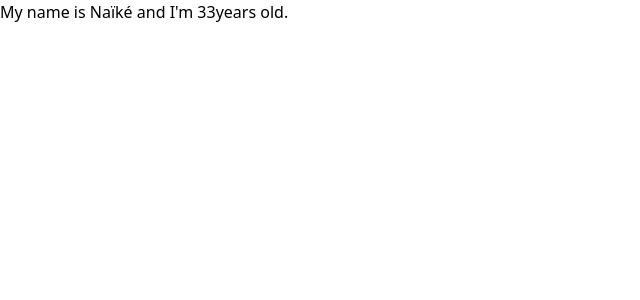
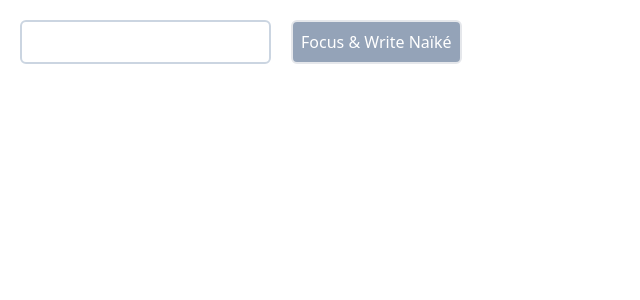
Before and after one commit to naike-drame-codelab/react-intro, a React (Create React App) app: page / in a window 1280 px wide. Shown: the top 300 px of the page, without its empty margins (0-640 px from the left). Built offline with nearby package versions, Linux system fonts and the light colour scheme.

Commit message:
custom hooks

```diff
--- a/src/App.js
+++ b/src/App.js
@@ -1,163 +1,248 @@
-/*
-//Import Components
-import Add from "./components/Add";
-import Greetings from "./components/Greetings";
-import Expressions from "./components/Expressions";
-import Users from "./components/Users";
-import Password from "./components/Password";
-import Cart from "./components/ShopCart";
-import List from "./components/List";
-import { GiBatMask } from "react-icons/gi";
-import Button from "./components/Button";
-import Counter from "./components/Counter";
-import Change from "./components/ChangeName";
-*/
+// /*
+// //Import Components
+// import Add from "./components/Add";
+// import Greetings from "./components/Greetings";
+// import Expressions from "./components/Expressions";
+// import Users from "./components/Users";
+// import Password from "./components/Password";
+// import Cart from "./components/ShopCart";
+// import List from "./components/List";
+// import { GiBatMask } from "react-icons/gi";
+// import Button from "./components/Button";
+// import Counter from "./components/Counter";
+// import Change from "./components/ChangeName";
+// */
 
-/*Fragments
-For some layouts, we don't need <section> or <div> tags, but we still need a parent for our multiple components to return ==> we can use Fragments
-Method A:
-1) import { Fragment } from "react";
-2) Wrap components in Fragment tags
-Method B:
-  1) Wrap components in <> </>
+// /*Fragments
+// For some layouts, we don't need <section> or <div> tags, but we still need a parent for our multiple components to return ==> we can use Fragments
+// Method A:
+// 1) import { Fragment } from "react";
+// 2) Wrap components in Fragment tags
+// Method B:
+//   1) Wrap components in <> </>
 
-*/
+// */
 
-/*Props
-We can many things to components using props:
-- data
-- functions
-- children
-- objects
-- arrays
-*/
+// /*Props
+// We can many things to components using props:
+// - data
+// - functions
+// - children
+// - objects
+// - arrays
+// */
 
-// const User = (props) => {
-//     console.log(props);
+// // const User = (props) => {
+// //     console.log(props);
+// //     return (
+// //         <section>
+// //             <img
+// //                 src={props.img}
+// //                 alt="user"
+// //             />
+// //             <h1>{props.name}</h1>
+// //             <p>Age: {props.age}</p>
+// //             <p>Hobbies: {props.hobbies}</p>
+// //         </section>
+// //     );
+// // };
+
+// // import "./styles/index.css";
+
+// // const Copy = () => {
+// // 	const handleCopy = () => {
+
+// // 		alert("Stop stealing my content!")
+// // 	}
+
+// // 	return (
+// // 		<>
+// // 			<p onCopy={handleCopy}>
+// // 				Lorem ipsum dolor si ametLorem ipsum dolor si ametLorem ipsum dolor si ametLorem ipsum dolor si ametLorem ipsum dolor si ametLorem ipsum dolor si ametLorem ipsum dolor si ametLorem ipsum dolor si amet
+// // 			</p>
+// // 			<p>lorem2</p>
+// // 		</>
+// // 	);
+// // }
+
+// // const Move = () => {
+// // 	const handleMove = () => {
+
+// // 		alert("You hovered me :)")
+// // 	}
+
+// // 	return (
+// // 		<>
+// // 			<p onMouseMove={handleMove}>Lorem ipsum dolor si ametLorem ipsum dolor si ametLorem ipsum dolor si ametLorem ipsum dolor si ametLorem ipsum dolor si ametLorem ipsum dolor si ametLorem ipsum dolor si ametLorem ipsum dolor si amet</p>
+// // 		</>
+// // 	);
+// // }
+
+// // import Friends from "./components/Friends";
+// // import Movie from "./components/Movie";
+// // import Form from "./components/Form";
+// // import Effect from "./components/Effect";
+// // import Fetch from "./components/Fetch";
+// //import { createContext } from "react";
+// // import ComponentC from "./components/ComponentC";
+
+// // export const Data = createContext();
+// // export const Data1 = createContext();
+// // export const UserData = createContext();
+
+// import "./styles/tailwind.css"; // Import Tailwind CSS styles
+// //import { useReducer } from "react";
+
+// //Main component to show content on the screen
+// const App = () => {
+//     // const styles = {
+//     // 	color: "green",
+//     // 	backgroundColor: "yellow",
+//     // 	padding: "1rem",
+//     // 	borderRadius: "0.5rem",
+//     // 	textAlign: "center",
+//     // };
+
+//     // const userData = {
+//     //     name: "Naïké",
+//     //     age: 33,
+//     //     hobbies: ["Coding", "Gaming", "Digital Painting"],
+//     // };
+
+//     // state: state of our application
+//     // dispatch: allows us to change state data ---> is the function in charge of updating the state: the setValue in [value, setValue]
+//     // reducer: custom state logic: function that receives the current state and an action, and returns a new state
+//     // initialState: initial state of our application, contained in an object {}
+
+//    // const [state, dispatch] = useReducer(reducer, initialState);
+
 //     return (
-//         <section>
-//             <img
-//                 src={props.img}
-//                 alt="user"
-//             />
-//             <h1>{props.name}</h1>
-//             <p>Age: {props.age}</p>
-//             <p>Hobbies: {props.hobbies}</p>
-//         </section>
+//         {/*
+//         <>
+//               <Add />
+//               <Greetings />
+//               <Expressions />
+//               <List />
+//               <Users />
+//               <Password isValid={true} />
+//               <User
+//                     img="https://avatars.githubusercontent.com/u/98624859?v=4"
+//                     name="Naïké"
+//                     age="33"
+//                     hobbies={["Coding", "Gaming", "Digital Painting"]}
+//                 />
+//                 <Password isValid={true} />
+//                 <Cart />
+// 				<h1 style={{ color: "white", backgroundColor: "darkblue" }}>
+// 					Hewwwwo I'm Batman, with inline style
+// 				</h1>
+// 				<h2
+// 					style={{
+// 						color: styles.color,
+// 						backgroundColor: styles.backgroundColor,
+// 						padding: styles.padding,
+// 						borderRadius: styles.borderRadius,
+// 						textAlign: styles.textAlign,
+// 					}}
+// 				>
+// 					Hewwwwo I'm Robin, with inline style from an object
+// 				</h2>
+// 				<h3>Hewwwwo I'm Joker, stylized from a css stylesheet</h3>
+// 				<h4 className='py-5 mx-10 mt-10 text-3xl font-bold text-center text-white bg-red-500 rounded-md cursor-pointer animate-bounce'><GiBatMask className="mx-5"/>... I'm Gordon, stylized with Tailwind
+// 				</h4>
+
+// 				<Button />
+// 				<Copy />
+// 				<Move />
+// 				<Counter />
+// 				<Change />
+// 				<Friends />
+// 				<hr className="my-5" />
+// 				<Movie />
+// 				<hr className="my-5" />
+// 				<Form />
+// 				<hr className="my-5" />
+// 				<Effect />
+// 				<hr className="my-5" />
+// 				<Fetch />
+//                 <Data.Provider value={name}>
+//                     <Data1.Provider   Data1.Provider value={age}>
+//                         <ComponentC />
+//                     </Data1.Provider>
+//                 </Data.Provider>
+
+//                 <UserData.Provider value={userData}>
+//                     <ComponentC />
+//                 </UserData.Provider>
+//             <h1 className="mb-5 text-3xl font-bold">Count: <span className="mb-5 font-extrabold text-slate-400">{state.count}</span></h1>
+//             <div className="flex gap-3">
+//                 <button
+//                     onClick={() => dispatch({ type: "increment" })}
+//                     className="px-5 py-2 bg-green-300 border-2 rounded-sm hover:bg-green-400 border-slate-400"
+//                 >
+//                     +
+//                 </button>
+//                 <button onClick={() => dispatch({ type: "decrement" })} className="px-5 py-2 bg-red-300 border-2 rounded-sm hover:bg-red-400 border-slate-400" >
+//                     -
+//                 </button>
+//                 <button onClick={() => dispatch({ type: "reset" })} className="px-5 py-2 bg-transparent border-2 rounded-sm hover:bg-slate-200 border-slate-400" >
+//                     Reset
+//                 </button>
+//             </div>
+//         </>
+//     );
+//             */}
+
 //     );
 // };
 
-// import "./styles/index.css";
+// // const initialState = { count: 0 };
 
-// const Copy = () => {
-// 	const handleCopy = () => {
+// // const reducer = (state, action) => {
+// //     switch (action.type) {
+// //         case "increment":
+// //             return {
+// //                 ...state,
+// //                 count: state.count + 1,
+// //             };
+// //         case "decrement":
+// //             return {
+// //                 ...state,
+// //                 count: state.count - 1,
+// //             };
+// //         case "reset":
+// //             return {
+// //                 ...state,
+// //                 count: 0,
+// //             };
+// //         default:
+// //             return state;
+// //     }
+// // };
 
-// 		alert("Stop stealing my content!")
-// 	}
+import { useRef } from "react";
 
-// 	return (
-// 		<>
-// 			<p onCopy={handleCopy}>
-// 				Lorem ipsum dolor si ametLorem ipsum dolor si ametLorem ipsum dolor si ametLorem ipsum dolor si ametLorem ipsum dolor si ametLorem ipsum dolor si ametLorem ipsum dolor si ametLorem ipsum dolor si amet
-// 			</p>
-// 			<p>lorem2</p>
-// 		</>
-// 	);
-// }
+const App = () => {
+    const inputElement = useRef(null);
 
-// const Move = () => {
-// 	const handleMove = () => {
-
-// 		alert("You hovered me :)")
-// 	}
-
-// 	return (
-// 		<>
-// 			<p onMouseMove={handleMove}>Lorem ipsum dolor si ametLorem ipsum dolor si ametLorem ipsum dolor si ametLorem ipsum dolor si ametLorem ipsum dolor si ametLorem ipsum dolor si ametLorem ipsum dolor si ametLorem ipsum dolor si amet</p>
-// 		</>
-// 	);
-// }
-
-import "./styles/tailwind.css"; // Import Tailwind CSS styles
-// import Friends from "./components/Friends";
-// import Movie from "./components/Movie";
-// import Form from "./components/Form";
-// import Effect from "./components/Effect";
-// import Fetch from "./components/Fetch";
-import { createContext } from "react";
-import ComponentC from "./components/ComponentC";
-
-export const Data = createContext();
-export const Data1 = createContext();
-
-//Main component to show content on the screen
-const App = () => {
-    // const styles = {
-    // 	color: "green",
-    // 	backgroundColor: "yellow",
-    // 	padding: "1rem",
-    // 	borderRadius: "0.5rem",
-    // 	textAlign: "center",
-    // };
-    const name = "Naïké";
-    const age = 33;
+    const focusElement = () => {
+        inputElement.current.focus();
+        inputElement.current.value = "Naïké";
+    };
 
     return (
         <>
-            {/*
-              <Add />
-              <Greetings />
-              <Expressions />
-              <List />
-              <Users />
-              <Password isValid={true} />
-              <User
-                    img="https://avatars.githubusercontent.com/u/98624859?v=4"
-                    name="Naïké"
-                    age="33"
-                    hobbies={["Coding", "Gaming", "Digital Painting"]}
-                />
-                <Password isValid={true} />
-                <Cart />
-				<h1 style={{ color: "white", backgroundColor: "darkblue" }}>
-					Hewwwwo I'm Batman, with inline style
-				</h1>
-				<h2
-					style={{
-						color: styles.color,
-						backgroundColor: styles.backgroundColor,
-						padding: styles.padding,
-						borderRadius: styles.borderRadius,
-						textAlign: styles.textAlign,
-					}}
-				>
-					Hewwwwo I'm Robin, with inline style from an object
-				</h2>
-				<h3>Hewwwwo I'm Joker, stylized from a css stylesheet</h3>
-				<h4 className='py-5 mx-10 mt-10 text-3xl font-bold text-center text-white bg-red-500 rounded-md cursor-pointer animate-bounce'><GiBatMask className="mx-5"/>... I'm Gordon, stylized with Tailwind
-				</h4>
-
-				<Button />
-				<Copy />
-				<Move />
-				<Counter />
-				<Change />
-				<Friends />
-				<hr className="my-5" />
-				<Movie />
-				<hr className="my-5" />
-				<Form />
-				<hr className="my-5" />
-				<Effect />
-				<hr className="my-5" />
-				<Fetch />
-            */}
-
-            <Data.Provider value={name}>
-                <Data1.Provider value={age}>
-                    <ComponentC />
-                </Data1.Provider>
-            </Data.Provider>
+            <input
+                type="text"
+                ref={inputElement}
+                className="p-2 m-5 border-2 rounded-md border-slate-300 active:border-slate-500"
+            />
+            <button
+                onClick={() => focusElement()}
+                className="p-2 text-white border-2 rounded-md bg-slate-400 hover:bg-slate-300"
+            >
+                Focus & Write Naïké
+            </button>
         </>
     );
 };
--- a/src/components/ComponentC.jsx
+++ b/src/components/ComponentC.jsx
@@ -1,14 +1,18 @@
 import { useContext } from 'react';
-import {Data, Data1} from '../App';
+import { UserData } from '../App';
 
 const ComponentC = () => {
-  const name = useContext(Data);
-  const age = useContext(Data1);
+  const user = useContext(UserData);
 
   return (
-    <>
-      <h1>My name is {name} and I'm {age}years old.</h1>
-    </>
+    <div className='m-5 p-5 bg-slate-800 text-white'>
+      <h1 className='text-3xl mb-3 font-bold'>My name is <span className='text-purple-500'>{user.name}</span> and I'm <span className='text-purple-500'>{user.age}</span> years old.</h1>
+      <ul className='list-disc ml-5'>
+        {user.hobbies.map((h, idx) => (
+          <li key={idx}>{h}</li>
+        ))}
+      </ul>
+    </div>
   )
 }
 
```
Also changed, not shown: src/components/Reducer.jsx (added, +7 -0 lines).
